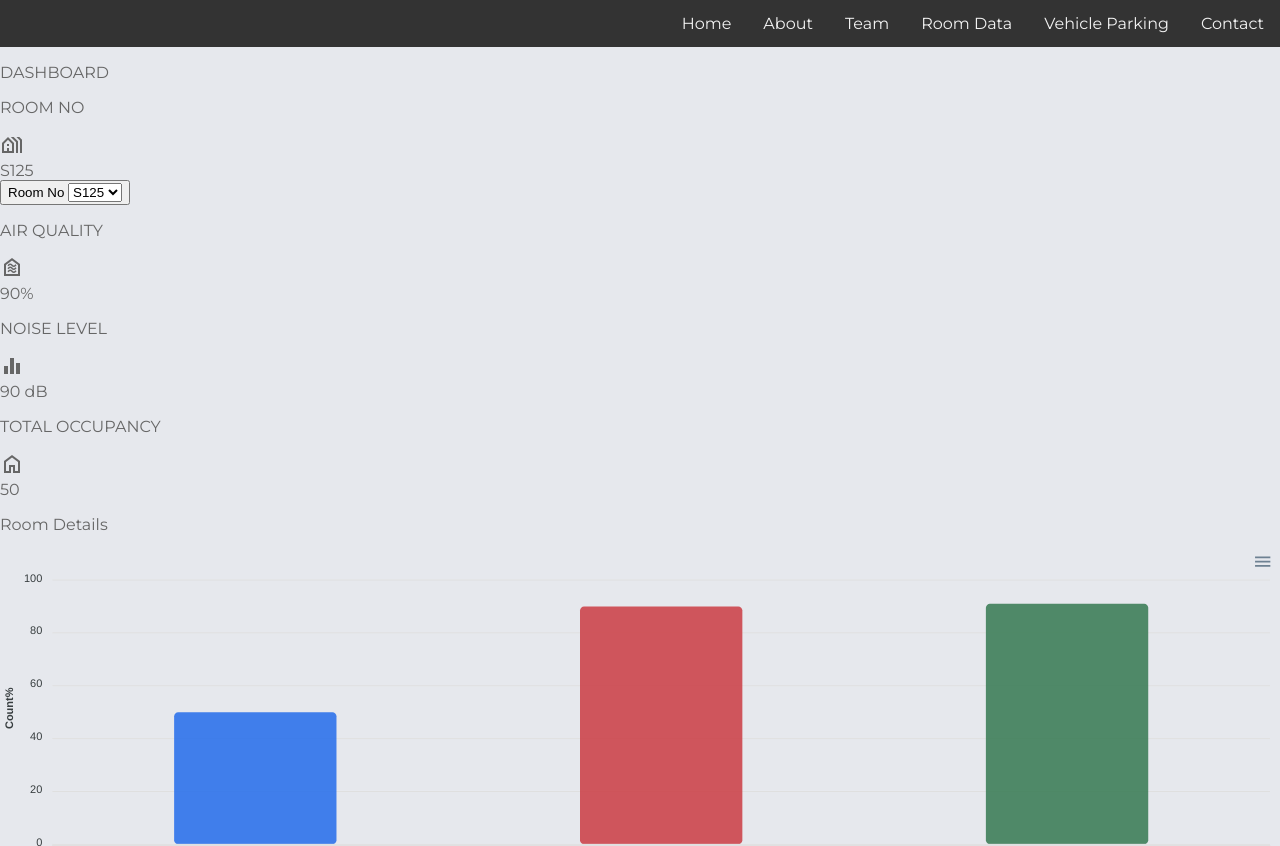
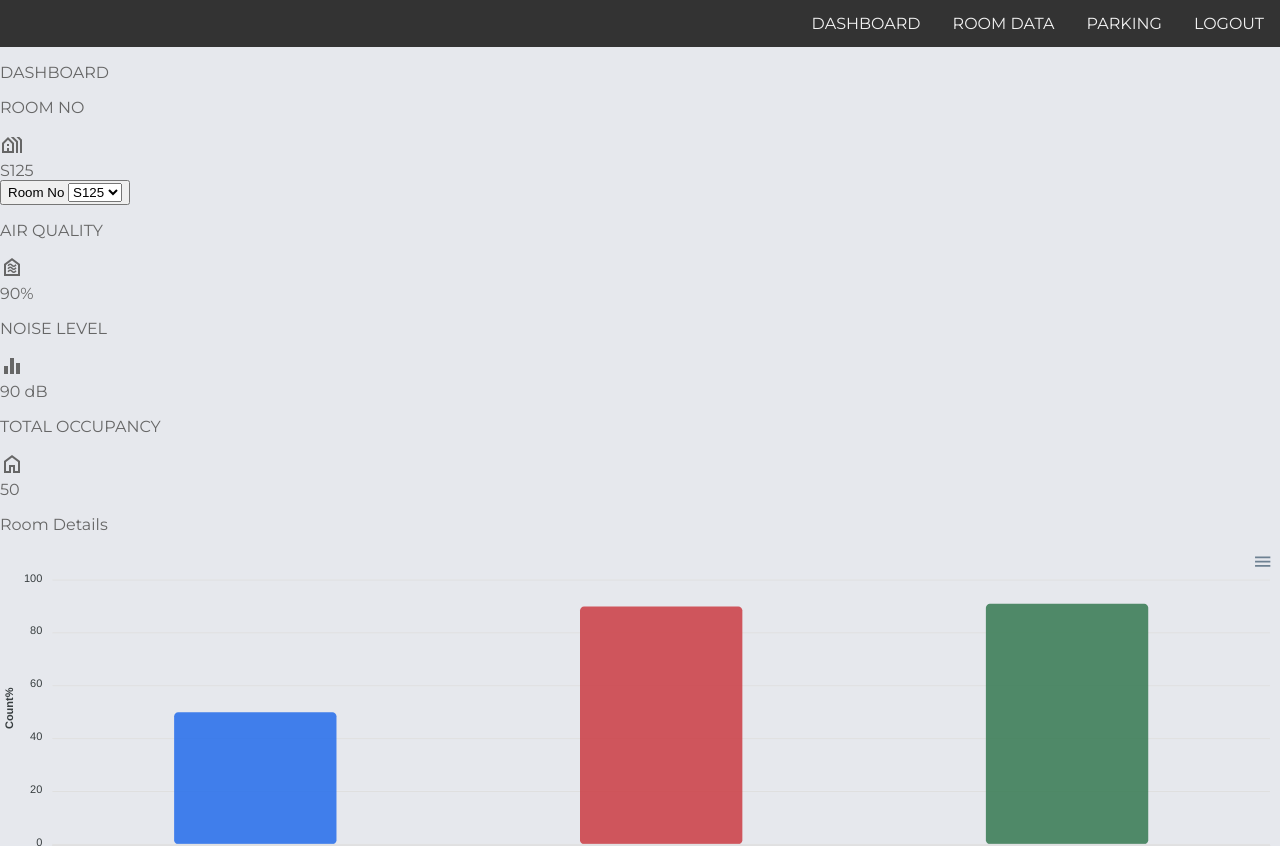
Before and after one commit to mayeul200212/EE417_GROUP, a website: page client/roomdata.html in a window 1280 px wide. Shown: the top 846 px of the page. Drawn offline with nearby package versions, Linux system fonts and the light colour scheme.

Commit message:
Add files via upload

```diff
--- a/client/roomdata.html
+++ b/client/roomdata.html
@@ -19,17 +19,16 @@
       href="https://fonts.googleapis.com/css2?family=Material+Symbols+Outlined:opsz,wght,FILL,GRAD@24,400,0,0"
     />
 
-    <link rel="stylesheet" href="/css/roomdata.css" />
+    <link rel="stylesheet" href="css/roomdata.css" />
+
   </head>
   <body>
     <header class="header">
       <div class="navbar">
-        <a href="index.html">Home</a>
-        <a href="about.html">About</a>
-        <a href="team.html">Team</a>
-        <a href="roomdata.html">Room Data</a>
-        <a href="vehicleparking.html">Vehicle Parking</a>
-        <a href="contact.html">Contact</a>
+        <a href="dashboard.html">DASHBOARD</a>
+        <a href="roomdata.html">ROOM DATA</a>
+        <a href="vehicleparking.html">PARKING</a>
+        <a href="index.html">LOGOUT</a>
       </div>
     </header>
 
```
Also changed, not shown: client/vehicleparking.html (+5 -7 lines).
